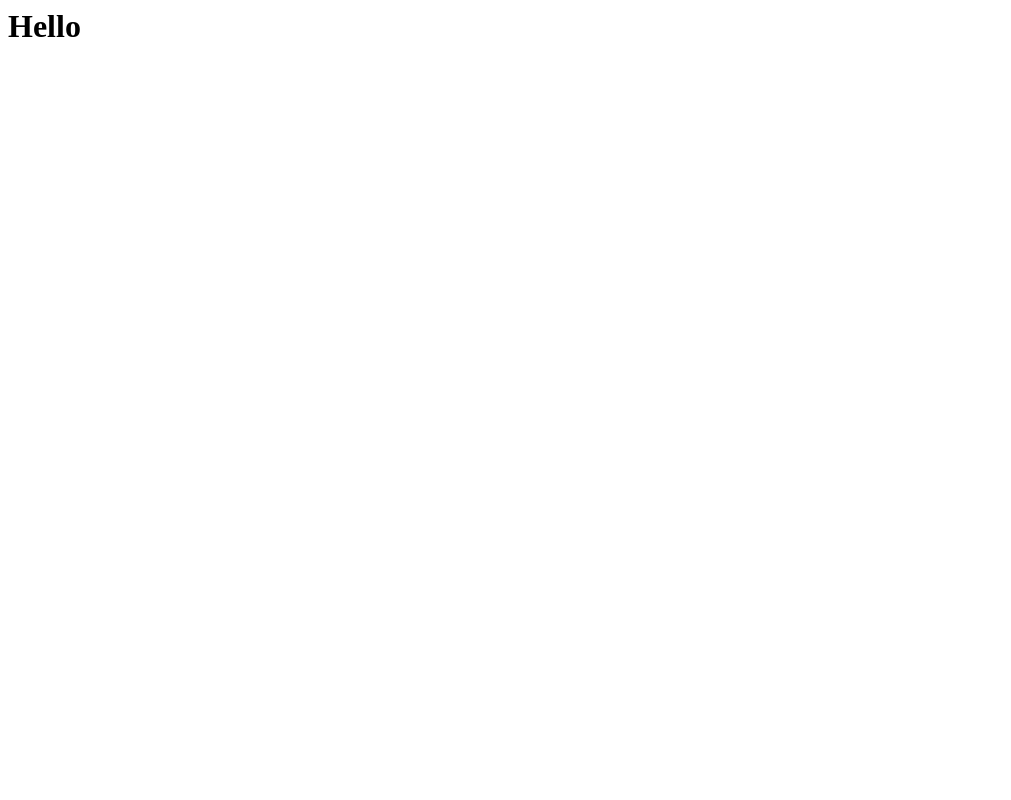
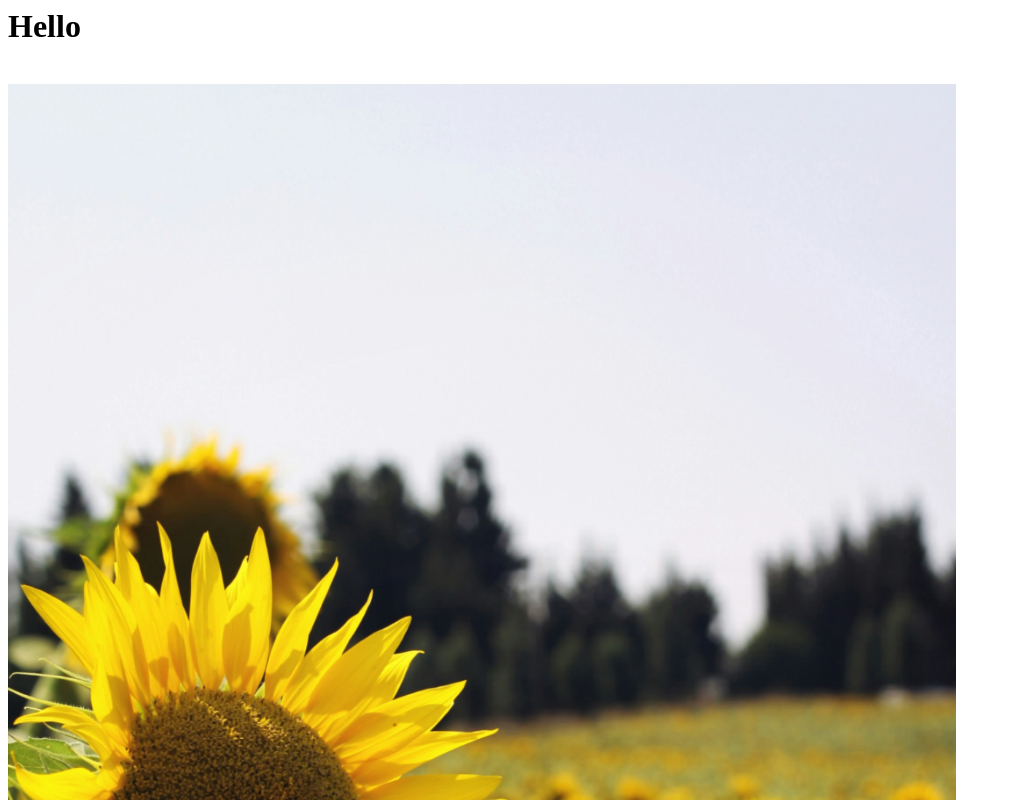
Before and after one commit to Badeganti/fam, a plain HTML site: page index.html in a window 1280 px wide. Shown: the top 800 px of the page, without its empty margins (0-1011 px from the left). Drawn offline with Linux system fonts and the light colour scheme.

Commit message:
add image

```diff
--- a/index.html
+++ b/index.html
@@ -5,7 +5,7 @@
 <body>
 <h1> Hello </h1>
 <br>
-
+<img src="flower.jpg" width="75%" >
 
 </body>
  </html>
```
